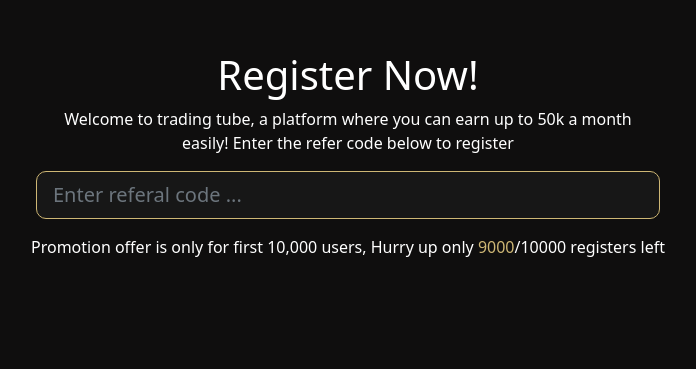
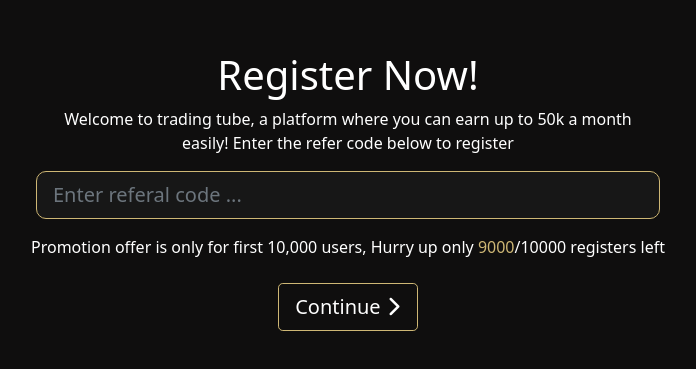
Before and after one commit to farazmahmood1/trading-tube-form, a React (Create React App) app: page / in a window 1280 px wide. Shown: the part 109-478 px from the top of the page, without its empty margins (292-988 px from the left). Built offline with nearby package versions, Linux system fonts and the light colour scheme.

Commit message:
Added redirects

```diff
--- a/src/Components/Congratulation.jsx
+++ b/src/Components/Congratulation.jsx
@@ -7,7 +7,7 @@ const Congratulation = ({ shouldShow, closeModal }) => {
 
             <Modal open={shouldShow}>
                 <div className='card-body text-white text-center'>
-                    <h2 style={{color:'#ceb775'}}>Congratulations,</h2>
+                    <h2 style={{ color: '#ceb775' }}>Congratulations,</h2>
                     <br className='bg-primary' />
                     <h5>You're successfully registered on trading tube.</h5>
                     <br />
--- a/src/Components/Register.jsx
+++ b/src/Components/Register.jsx
@@ -90,7 +90,7 @@ const Register = () => {
 
             }
             else if (password !== cnfrmPassword) {
-                toast.warn('Password doesnot match')
+                toast.warn('Password doesnot match', { theme: 'dark' })
             }
             else {
                 toast.warning("Please fill all fields", { theme: "dark" });
@@ -402,7 +402,7 @@ const Register = () => {
                 {
                     index === 4 ?
                         <>
-                            <div className="text-center" style={{marginTop:'6em'}}>
+                            <div className="text-center" style={{ marginTop: '6em' }}>
                                 <h1>Verification</h1>
                                 <p className="me-3 ms-3">
                                     Please Enter the OTP sent to the provided number, if you do not receieved the OTP, you can try again later.
--- a/src/Components/Welcome.jsx
+++ b/src/Components/Welcome.jsx
@@ -1,7 +1,7 @@
 import "react-toastify/dist/ReactToastify.css";
 import { useState } from 'react';
 import { toast } from "react-toastify";
-import { useNavigate , useLocation } from "react-router-dom"
+import { useNavigate, useLocation } from "react-router-dom"
 
 toast.configure()
 const Welcome = () => {
@@ -30,7 +30,7 @@ const Welcome = () => {
                 if (result.status === "400") {
                     setLoader(false)
                     setError(result.status)
-                    toast.warning(`OTP ${result.message}`, { theme: "dark" })
+                    toast.warning(`Refferal ${result.message}`, { theme: "dark" })
                 }
                 else {
                     toast.success('Successfully added refferal code', { theme: 'dark' })
@@ -44,7 +44,7 @@ const Welcome = () => {
             .catch(error => {
                 if (error.status === 400) {
                     setLoader(false)
-                    toast.warning(`OTP${error.message}`, { theme: "dark" })
+                    toast.warning(`Refferal ${error.message}`, { theme: "dark" })
                 }
                 else {
                     toast.warning('Something went wrong', { theme: "dark" })
@@ -55,8 +55,23 @@ const Welcome = () => {
     // const urlEle = window.location.pathname('/');
     // console.log(location.pathname)
 
-    const render = window.location.pathname
-    console.log(render)
+    // const render = window.location.pathname
+    // console.log(render)
+
+    // const rfer = '7DF0PK'
+    // const operator = "?"
+
+    const url = `${window.location.pathname}?`
+
+    const part = url.split("?")
+    const path = part[1]
+
+    console.log(path)
+
+    // const pathName = 'https://registration.tradingtube.co/M4GOG5'
+    // const variable = substr(pathName,1)
+
+    // console.log(variable)
 
 
     return (
@@ -67,15 +82,15 @@ const Welcome = () => {
                     <p className='me-3 ms-3'>Welcome to trading tube, a platform where you can earn up to 50k a month easily!
                         Enter the refer code below to register</p>
                     <div className="input-group input-group-lg">
-                        <input type="text" className="form-control ms-2 me-2" onChange={(e) => setCode(e.target.value)} placeholder='Enter referal code ...' style={{ backgroundColor: "#171717", color: '#F6F6F6', borderColor: '#CEB775', borderRadius: '10PX' }} aria-label="Sizing example input" aria-describedby="inputGroup-sizing-lg" />
+                        <input type="text" className="form-control ms-2 me-2" defaultValue={path} onChange={(e) => setCode(e.target.value)} placeholder='Enter referal code ...' style={{ backgroundColor: "#171717", color: '#F6F6F6', borderColor: '#CEB775', borderRadius: '10PX' }} aria-label="Sizing example input" aria-describedby="inputGroup-sizing-lg" />
                     </div>
-                    {!error ? '' : <p className="text-danger mt-1">You added a wrong refferal code, Please verify the provided OTP</p>}
+                    {!error ? '' : <p className="text-danger mt-1">You added a wrong refferal code, Please verify the provided refferal code</p>}
 
                     <p className='mt-3'>Promotion offer is only for first 10,000 users, Hurry up only <span style={{ color: '#CEB775' }}>9000</span>/10000 registers left </p>
 
 
                     {/* <p className='mt-2'>If you dont't have a refferal code try this: <span style={{ color: '#CEB775' }}>M4GOG5</span> </p> */}
-                    {code ? <button className='btn btn-outline-warning text-white btn-lg mt-2' onClick={sendCode}>Continue {loader === true ? <i className='fa-solid fa-spinner fa-spin-pulse' /> : <i className='fa-solid fa-chevron-right' />} </button> : ''}
+                    <button className='btn btn-outline-warning text-white btn-lg mt-2' onClick={sendCode}>Continue {loader === true ? <i className='fa-solid fa-spinner fa-spin-pulse' /> : <i className='fa-solid fa-chevron-right' />} </button>
 
                 </div>
             </div>
```
